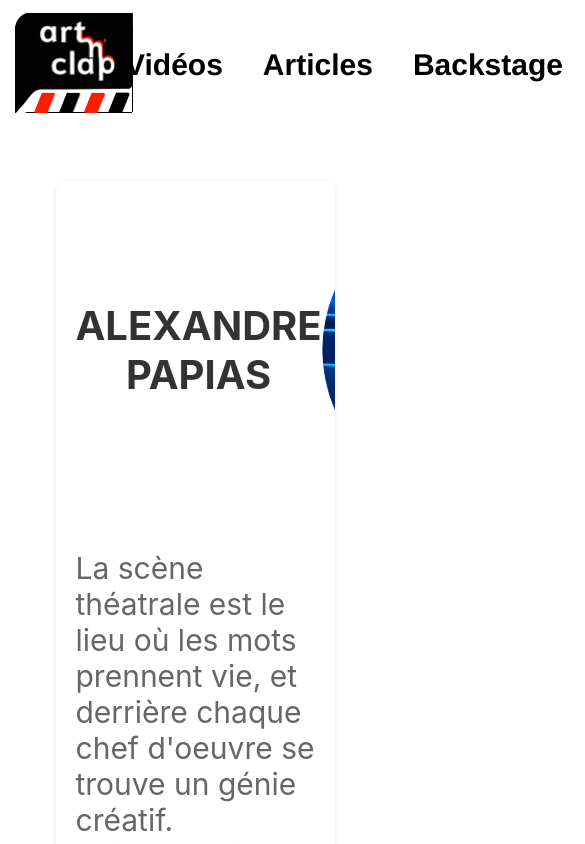
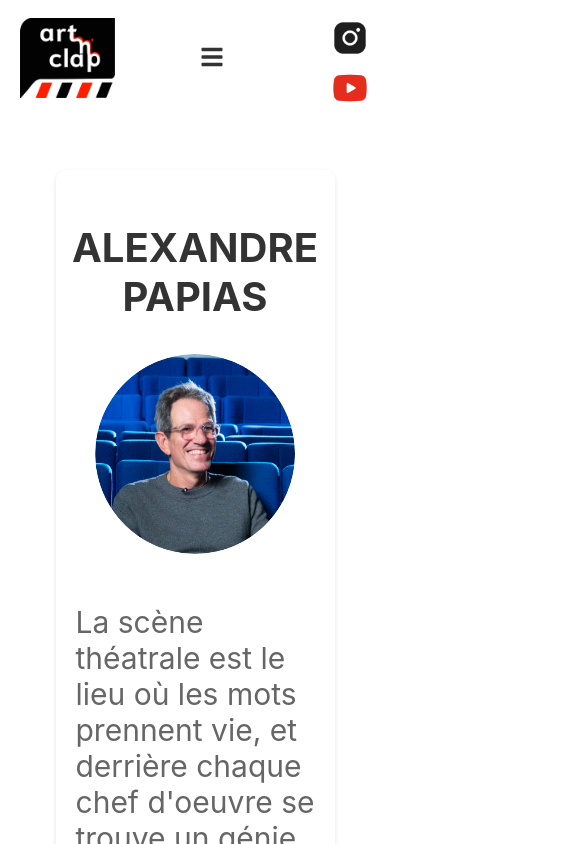
Before and after one commit to mahaut1/artnclapreact, a React (Create React App) app: page /articles in a window 390 px wide. Shown: the top 844 px of the page, 585 px wide, since content can reach past the window. Built offline with nearby package versions, Linux system fonts and the light colour scheme.

Commit message:
amélioration header

```diff
--- a/package.json
+++ b/package.json
@@ -8,6 +8,7 @@
     "@testing-library/user-event": "^13.5.0",
     "react": "^18.2.0",
     "react-dom": "^18.2.0",
+    "react-icons": "^5.2.1",
     "react-router-dom": "^6.22.3",
     "react-scripts": "5.0.1",
     "web-vitals": "^2.1.4"
--- a/src/Screen/ArticleDetail.css
+++ b/src/Screen/ArticleDetail.css
@@ -17,7 +17,6 @@
 }
 
 .article-title {
-  flex: 1 1 60%; /* Adjust as needed */
   font-size: 40px;
   font-weight: bold;
 }
--- a/src/Screen/ArticleList.css
+++ b/src/Screen/ArticleList.css
@@ -51,7 +51,7 @@
 }
 
 .article-read-more {
-  font-size: 30px;
+  font-size: 25px;
   text-decoration: none;
   color: white;  /* Text color set to white */
   padding: 10px 20px;
@@ -68,3 +68,22 @@
 .article-read-more:hover {
   background-color: darkred; /* Darker red on hover for visual feedback */
 }
+
+@media (max-width: 768px) {
+  .article-header,
+  .lower-container {
+    flex-direction: column;
+  }
+
+  .article-image {
+    align-self: center; /* Center image on smaller screens */
+    margin-left: 0;
+    width:200px;
+    height: 200px;;
+
+  }
+
+  .right-column {
+    margin-left: 0;
+  }
+}
--- a/src/components/Header/Header.css
+++ b/src/components/Header/Header.css
@@ -1,31 +1,58 @@
 .header {
   display: flex;
+  justify-content: space-between;
   align-items: center;
-    justify-content: space-between;
-    background-color: #fff;
+  padding: 10px 20px;
+  background: #fff; /* Keeping the header background white */
+  position: relative;
   height: 100px;
-    padding: 15px;
+  z-index: 10;
 }
 
 .logo-container img {
-    height: 100px;
-    background-image: url('../../images/logo.png');
+  height: 100px; /* Adjust size as necessary */
+}
+
+.menu-icon {
+  display: none;
+  font-size: 24px;
+  cursor: pointer;
+  color: #333; /* Dark color for visibility on white background */
 }
 
 .navbar {
   display: flex;
-    gap: 20px;
+  gap: 10px; /* Increase gap for better spacing */
+  font-size: 14px; /* Adjust font size for readability */
+}
+
+.navbar.open {
+  display: flex;
+  flex-direction: column; /* Stack links vertically */
+  position: fixed;
+  top: 60px; /* Adjust based on your header's height */
+  left: 0;
+  right: 0;
+  background-color: #fff; /* Keep menu background white */
+  padding: 20px;
+  z-index: 12;
+  border-top: 2px solid #e50914; /* Add a subtle red border at the top for style */
+  transition: all 0.3s ease; /* Smooth transition for opening/closing */
 }
 
 .navbar a {
-    text-decoration: none;
-    color: #000;
+  color: #333; /* Dark color for visibility on white background */
+  padding: 10px 20px; /* Padding for larger touch area */
+  text-decoration: none; /* No underlines */
+  display: block; /* Make links block to occupy full line */
+  font-size: 30px;
   font-weight: bold;
-    padding: 10px;
-    font-family: 'Franklin Gothic Medium', 'Arial Narrow', Arial, sans-serif;
-    font-size: 30px;
 }
 
+.social-media {
+  display: flex;
+  gap: 10px;
+}
 
 .social-icon {
   display: inline-block;
@@ -37,14 +64,35 @@
 }
 
 .instagram {
-    background-image: url('../../images/instagram-icon.png');
-    width:"66px";
-    height: "66px";
+  background-image: url('../../images/instagram-icon.png'); /* Update with actual path */
 }
 
 .youtube {
-    background-image: url('../../images/youtube-icon.png');
+  background-image: url('../../images/youtube-icon.png'); /* Update with actual path */
 }
-  .logo-container{
-    width: 100px;
+
+/* Media Query for Mobile Devices */
+@media (max-width: 768px) {
+  .menu-icon {
+    display: block; /* Show hamburger icon on mobile */
   }
+
+  .navbar,
+  .social-media {
+    display: none; /* Hide navbar and social media icons initially */
+  }
+
+  .navbar.open,
+  .social-media {
+    display: flex; /* Display navbar and social media icons when menu is open */
+    flex-direction: column;
+    margin-top: 5px;;
+  }
+  .social-icon{
+    width:40px;
+    height:40px;
+  }
+  .logo-container img {
+    height: 80px; /* Adjust size as necessary */
+  }
+}
--- a/src/components/Header/Header.jsx
+++ b/src/components/Header/Header.jsx
@@ -1,9 +1,12 @@
-import React from 'react';
-import { Link } from 'react-router-dom'; // Import Link
+import React, { useState } from 'react';
+import { Link } from 'react-router-dom';
+import { FaBars, FaTimes } from 'react-icons/fa'; // Icons for menu
 import './Header.css';
 import logo from '../../images/logo.png';
 
 const Header = () => {
+  const [isOpen, setIsOpen] = useState(false); // State to handle menu toggle
+
   return (
     <header className="header">
       <div className="logo-container">
@@ -11,16 +14,17 @@ const Header = () => {
           <img src={logo} alt="Art N Clap" />
         </Link>
       </div>
-      <nav className="navbar">
-        {/* Use Link for internal navigation */}
-        <Link to="/videos">Vidéos</Link>
-        <Link to="/articles">Articles</Link>
-        <Link to="/backstage">Backstage</Link>
+      <div className="menu-icon" onClick={() => setIsOpen(!isOpen)}>
+        {isOpen ? <FaTimes /> : <FaBars />}
+      </div>
+      <nav className={`navbar ${isOpen ? 'open' : ''}`}>
+        <Link to="/videos" onClick={() => setIsOpen(false)}>Vidéos</Link>
+        <Link to="/articles" onClick={() => setIsOpen(false)}>Articles</Link>
+        <Link to="/backstage" onClick={() => setIsOpen(false)}>Backstage</Link>
       </nav>
       <div className="social-media">
-        {/* Keep external links as <a> tags */}
-        <a href="https://www.instagram.com/artnclap?utm_source=ig_web_button_share_sheet&igsh=ZDNlZDc0MzIxNw==" target="blank" className="social-icon instagram"></a>
-        <a href="https://www.youtube.com/@Artnclap" target="blank"className="social-icon youtube"></a>
+        <a href="https://www.instagram.com/artnclap" target="blank" className="social-icon instagram"></a>
+        <a href="https://www.youtube.com/@Artnclap" target="blank" className="social-icon youtube"></a>
       </div>
     </header>
   );
```
Also changed, not shown: 1 other file (tests, documents, lock files or other folders). Lines whose indentation alone changed are shown as unchanged.
